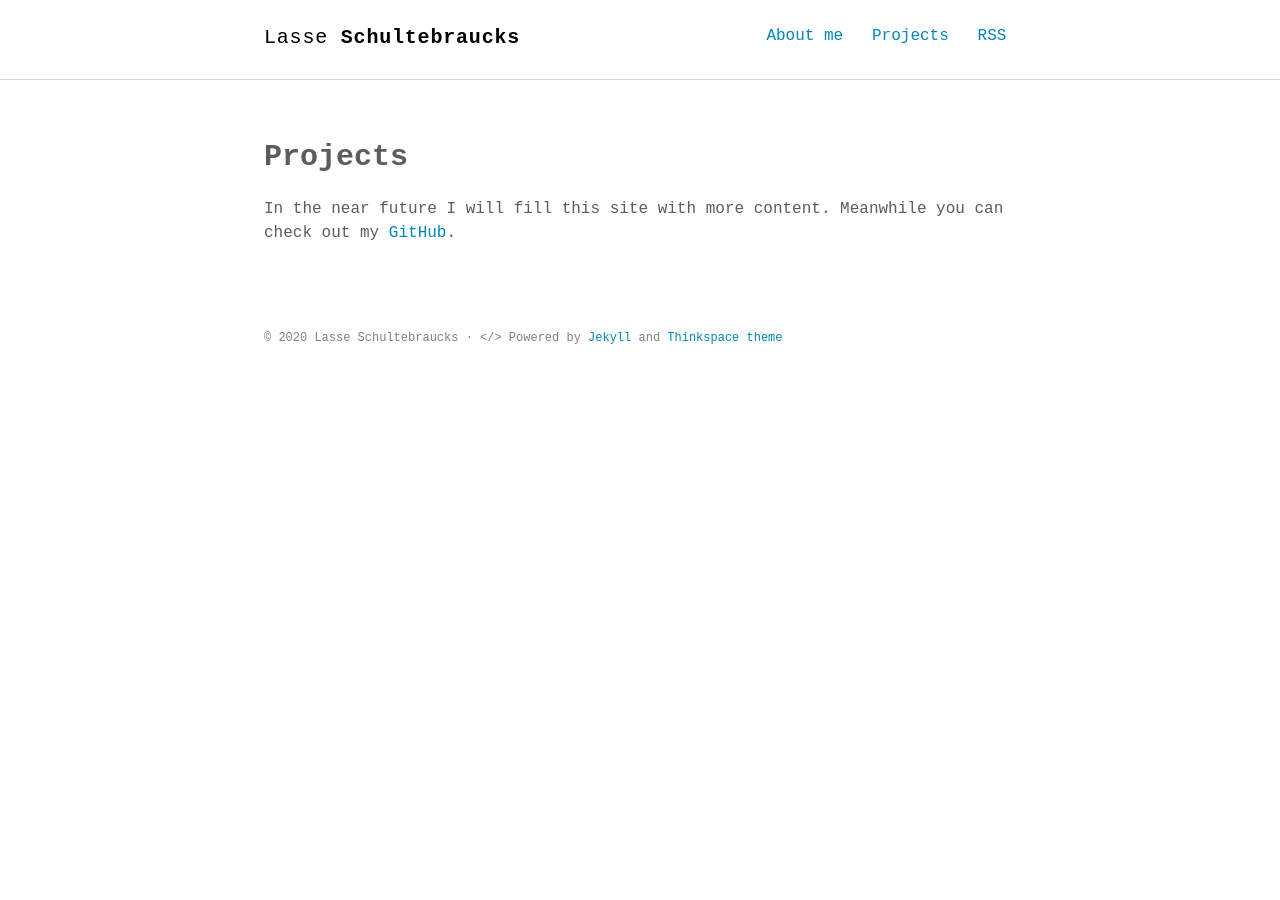
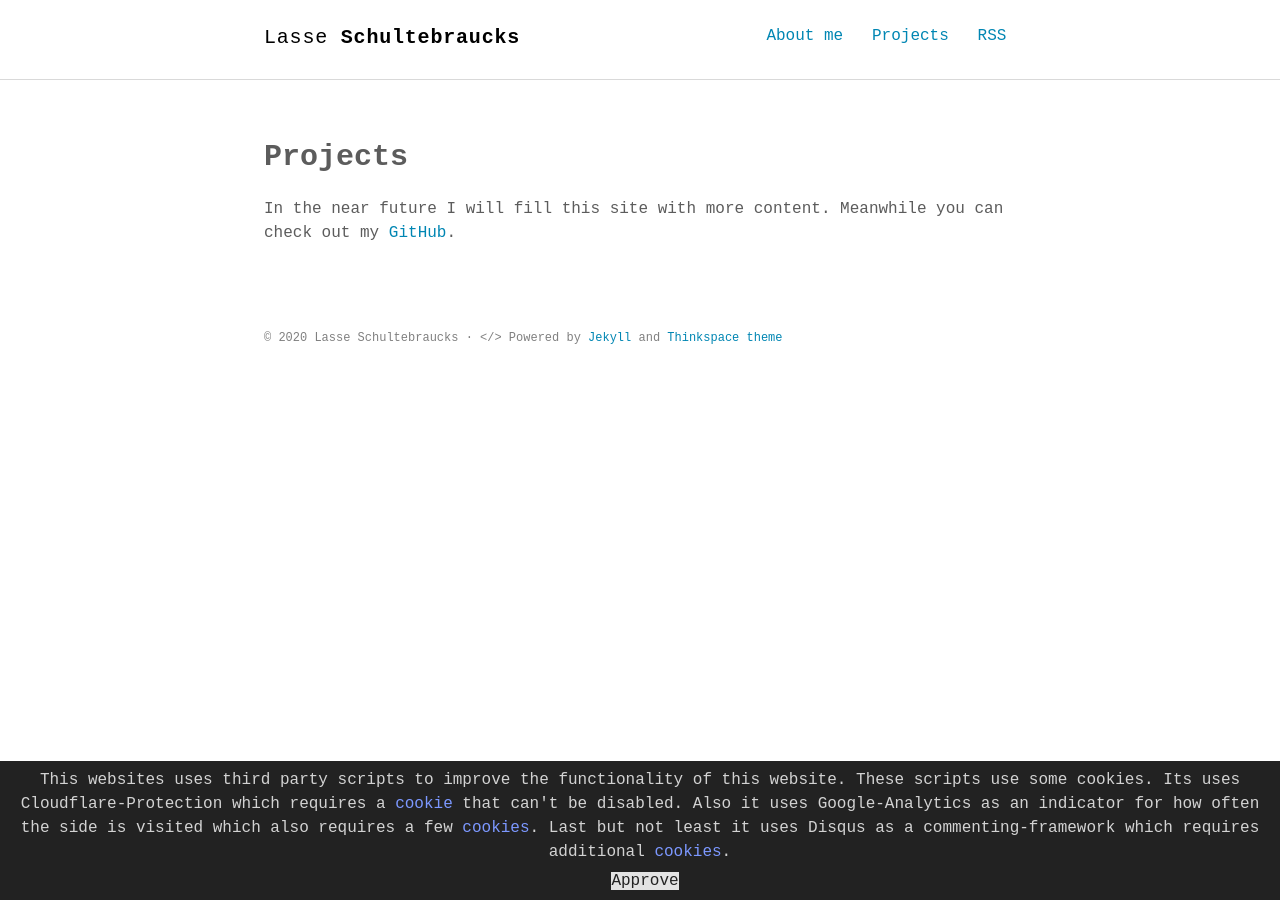
Before and after one commit to LSchultebraucks/lschultebraucks.github.io, a Jekyll site: the page built from projects.md, in a window 1280 px wide. Built offline with Jekyll 4.4.1, drawn with Linux system fonts in a browser that asks for light colours; some web fonts are replaced; some of the changed lines change nothing that is shown.

Commit message:
fixed cookie consent

```diff
--- a/_includes/cookie-consent.html
+++ b/_includes/cookie-consent.html
@@ -41,16 +41,16 @@
 </style>
 <div id="cookie-notice">
     <div id="cookie-text">
-        <div>I use third party scripts to improve the functionality of this website. These scripts use some cookies.
-        Namely I first use the Cloudflare-Protection which requires a <a href="https://support.cloudflare.com/hc/en-us/articles/200170156-What-does-the-Cloudflare-cfduid-cookie-do-">cookie</a> that can't be disabled.
-        Also I use Google-Analytics as an indicator for how often the side is visited which also requires a few <a href="https://developers.google.com/analytics/devguides/collection/analyticsjs/cookies-user-id">cookies</a>.
-        Last but not least I use Disqus as a commenting-framework which requires additional <a href="https://help.disqus.com/en/articles/1717155-use-of-cookies">cookies</a>.
-        Most of the Google-Analytics-Cookies and all the Disqus-Cookies can be disabled by clicking the "Decline"-Button. </div>
+        <div>This websites uses third party scripts to improve the functionality of this website. These scripts use some cookies.
+        Its uses Cloudflare-Protection which requires a <a href="https://support.cloudflare.com/hc/en-us/articles/200170156-What-does-the-Cloudflare-cfduid-cookie-do-">cookie</a> that can't be disabled.
+        Also it uses Google-Analytics as an indicator for how often the side is visited which also requires a few <a href="https://developers.google.com/analytics/devguides/collection/analyticsjs/cookies-user-id">cookies</a>.
+        Last but not least it uses Disqus as a commenting-framework which requires additional <a href="https://help.disqus.com/en/articles/1717155-use-of-cookies">cookies</a>.
         </div>
-    <a id="cookie-notice-decline" class="btn btn-primary btn-sm">Decline</a>
+    </div>
     <a id="cookie-notice-accept" class="btn btn-primary btn-sm">Approve</a>
 </div>
 <script>
+    $(document).ready(function () {
         var cookieAccecpted = false;
 
         function createCookie(name, value, days) {
@@ -89,7 +89,5 @@
             $('#cookie-notice').hide();
             location.reload();
         });
-    $('#cookie-notice-decline').click(function() {
-        $('#cookie-notice').hide();
-    });
+    })
 </script>
--- a/_includes/head.html
+++ b/_includes/head.html
@@ -5,7 +5,6 @@
   <meta name="viewport" content="width=device-width, initial-scale=1">
 
 
-  {% include cookie-consent.html %}
 
   {% assign page_title = '' %}
   {% if page.title == "Home" %}
@@ -25,7 +24,11 @@
 
   <title>{{ page_title }}</title>
 
-  <script src="https://code.jquery.com/jquery-3.3.1.slim.min.js" integrity="sha384-q8i/X+965DzO0rT7abK41JStQIAqVgRVzpbzo5smXKp4YfRvH+8abtTE1Pi6jizo" crossorigin="anonymous"></script>
+    <script
+            src="https://code.jquery.com/jquery-3.5.1.slim.js"
+            integrity="sha256-DrT5NfxfbHvMHux31Lkhxg42LY6of8TaYyK50jnxRnM="
+            crossorigin="anonymous"></script>
+  {% include cookie-consent.html %}
 
   {% assign page_description = '' %}
   {% capture page_description %}
```
Lines whose indentation alone changed are shown as unchanged.
